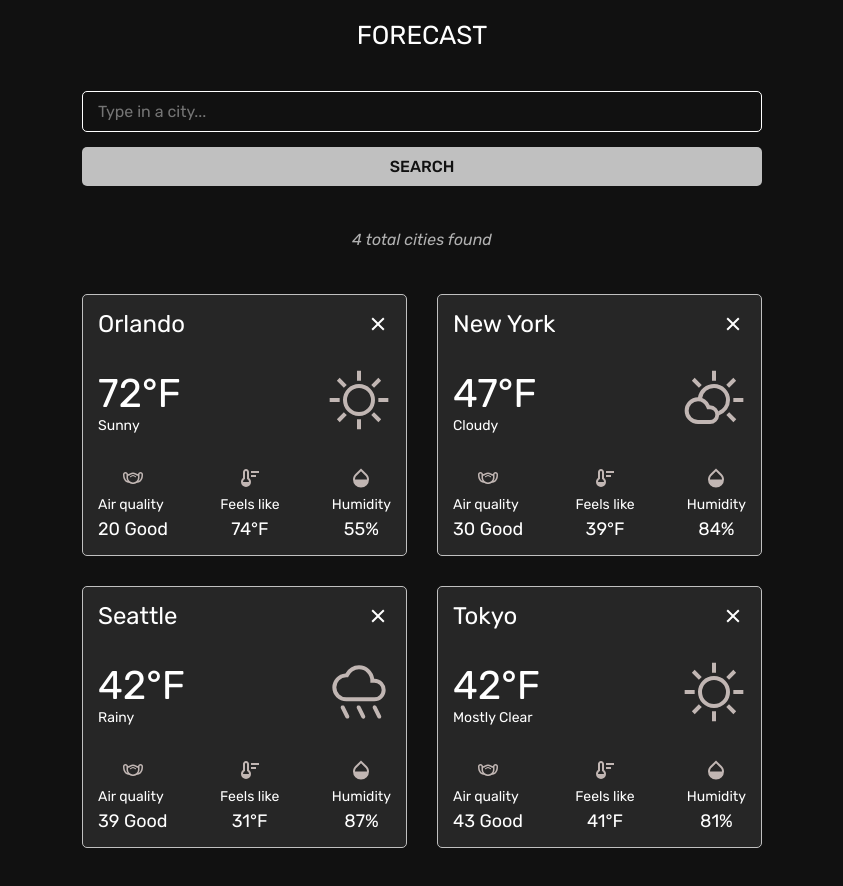
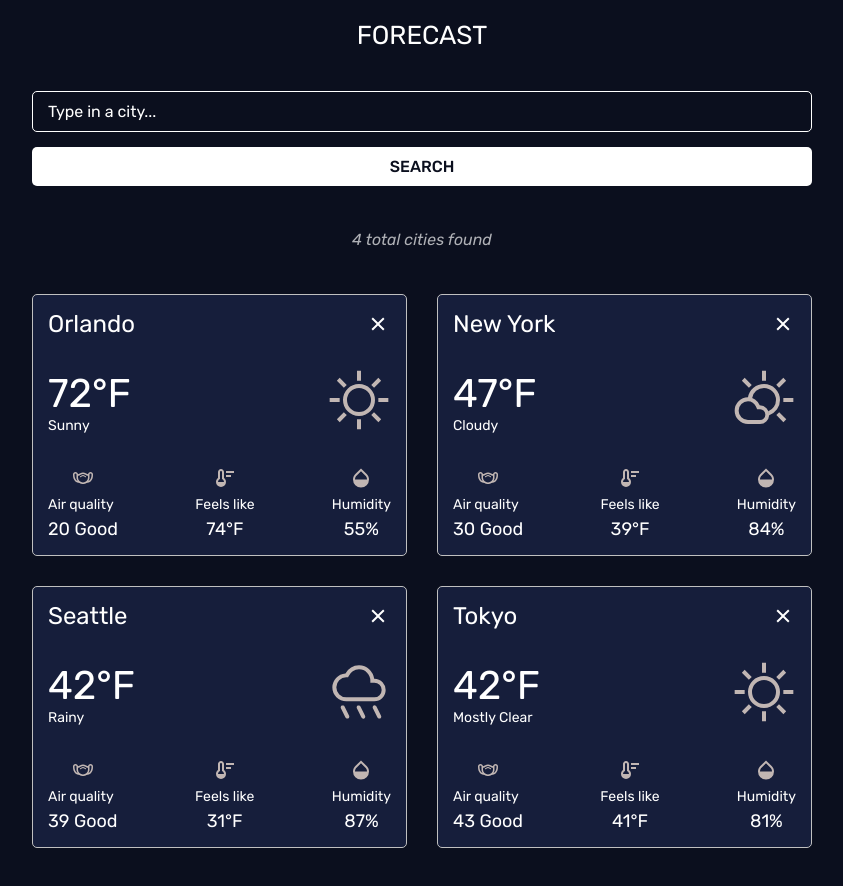
Before and after one commit to alexismgjackson-github/weather, a React (Vite) app: page / in a window 1280 px wide. Shown: the top 886 px of the page, without its empty margins (218-1061 px from the left). Built offline with nearby package versions, Linux system fonts and the light colour scheme.

Commit message:
update colors

```diff
--- a/components/Layout/Header.css
+++ b/components/Layout/Header.css
@@ -18,6 +18,6 @@ header {
 /* Large devices (laptops/desktops, 992px and up) */
 @media only screen and (min-width: 992px) {
   header {
-    padding: 2rem 30rem;
+    padding: 2rem 35rem;
   }
 }
--- a/components/Layout/Main.css
+++ b/components/Layout/Main.css
@@ -7,6 +7,10 @@ main {
 .city-input-form {
   display: grid;
   gap: 1.5rem;
+}
+
+.city-input-btn {
+  background-color: var(--color-extralight);
 }
 
 .forecast-list-container {
@@ -117,6 +121,9 @@ main {
 
 /* Small devices (portrait tablets and large phones, 600px and up) */
 @media only screen and (min-width: 600px) {
+  .forecast-list {
+    grid-template-columns: 1fr 1fr;
+  }
 }
 
 /* Medium devices (landscape tablets, 768px and up) */
@@ -129,10 +136,7 @@ main {
 /* Large devices (laptops/desktops, 992px and up) */
 @media only screen and (min-width: 992px) {
   main {
-    padding: 2rem 30rem 6rem 30rem;
-  }
-  .forecast-list {
-    grid-template-columns: 1fr 1fr;
+    padding: 2rem 25rem 6rem 25rem;
   }
 }
 
--- a/components/Layout/Main.jsx
+++ b/components/Layout/Main.jsx
@@ -2,6 +2,10 @@ import "./Main.css";
 
 export default function Main() {
   // https://api.openweathermap.org/data/2.5/weather?lat={lat}&lon={lon}&appid={API key}
+
+  // API KEY: 7bc7ad4ec537b6ef42eb081732e0ccca
+
+  // Use OpenWeatherMap's Current Weather API
 
   return (
     <>
--- a/index.css
+++ b/index.css
@@ -2,8 +2,8 @@
   --font-primary: "Rubik", sans-serif;
   --color-extralight: #fff;
   --color-light: #c0c0c0;
-  --color-medium: hsl(0, 0%, 15%);
-  --color-bold: #111111;
+  --color-medium: #161e3b;
+  --color-bold: #0b0f1e;
   --color-error: #ff0000;
 }
 
@@ -74,6 +74,10 @@ input {
   color: var(--color-extralight);
 }
 
+::placeholder {
+  color: var(--color-extralight);
+}
+
 button {
   background-color: var(--color-light);
   color: var(--color-bold);
```
